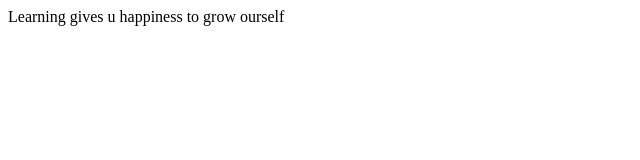
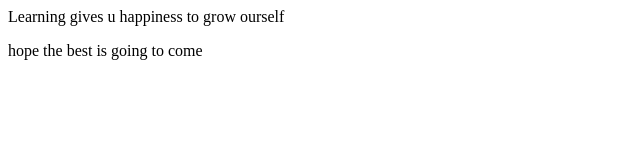
Before and after one commit to DeepthiNunna/GIthub-Actions-Demo, a plain HTML site: page index.html in a window 1280 px wide. Shown: the whole page, without its empty margins (0-640 px from the left). Drawn offline with Linux system fonts and the light colour scheme.

Commit message:
addded index.html

```diff
--- a/index.html
+++ b/index.html
@@ -1 +1,2 @@
 <p>Learning gives u happiness to grow ourself</p>
+<p>hope the best is going to come</p>
```
